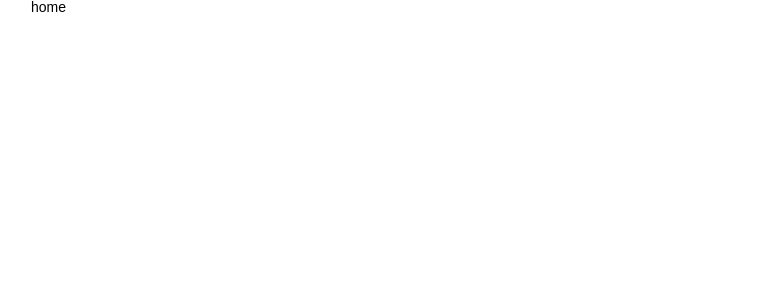
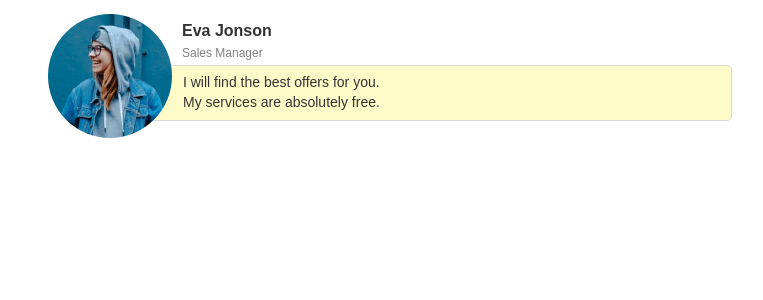
Before and after one commit to sergiychaiuk/8854, a Vue app: page /home in a window 1280 px wide. Shown: the top 300 px of the page, without its empty margins (249-1012 px from the left). Built offline with nearby package versions, Linux system fonts and the light colour scheme.

Commit message:
created a UserInfo component with styles and added it to the HomeView page

```diff
--- /dev/null
+++ b/src/components/UserInfo.vue
@@ -0,0 +1,76 @@
+<template>
+  <div class="user-info">
+    <div class="user-info__name">Eva Jonson</div>
+    <div class="user-info__position">Sales Manager</div>
+    <div class="user-info__offer offer">
+      <div class="offer__text">
+        I will find the best offers for you. My services are absolutely free.
+      </div>
+    </div>
+    <div class="user-info__photo">
+      <img src="../assets/unsplash_O3ymvT7Wf9U.png" alt="photo" />
+    </div>
+  </div>
+</template>
+
+<style lang="scss">
+.user-info {
+  position: relative;
+  padding-top: 1.5rem;
+
+  &__name,
+  &__position {
+    font-style: normal;
+    margin: 0 1.35714rem 0.142857rem 10.78571rem;
+    line-height: 1.42858rem;
+  }
+
+  &__name {
+    font-weight: 700;
+    font-size: 1.14286rem;
+    color: #333333;
+  }
+
+  &__position {
+    font-weight: 400;
+    font-size: 0.857143rem;
+    color: #808080;
+  }
+
+  &__offer {
+    background: #fffbc8;
+    border: 1px solid #dadada;
+    border-radius: 5px;
+    margin: 0 1.35714rem 1.07143rem 7.57143rem;
+  }
+
+  &__photo {
+    position: absolute;
+    width: 8.85715rem;
+    height: 8.85715rem;
+    left: 1.21429rem;
+    top: 1rem;
+
+    & img {
+      width: 100%;
+      height: 100%;
+      border-radius: 50%;
+      object-fit: contain;
+    }
+  }
+}
+
+.offer {
+  padding: 0.4285714rem 0 0.5714285rem 3.214285rem;
+
+  &__text {
+    max-width: 14.35715rem;
+    word-wrap: break-word;
+    font-style: normal;
+    font-weight: 400;
+    font-size: 1rem;
+    line-height: 1.42858rem;
+    color: #333333;
+  }
+}
+</style>
--- a/src/views/HomeView.vue
+++ b/src/views/HomeView.vue
@@ -1,6 +1,12 @@
 <template>
-  <div class="container">home</div>
+  <div class="container">
+    <UserInfo />
+  </div>
 </template>
+
+<script setup>
+import UserInfo from '../components/UserInfo.vue'
+</script>
 
 <style lang="scss">
 * {
```
